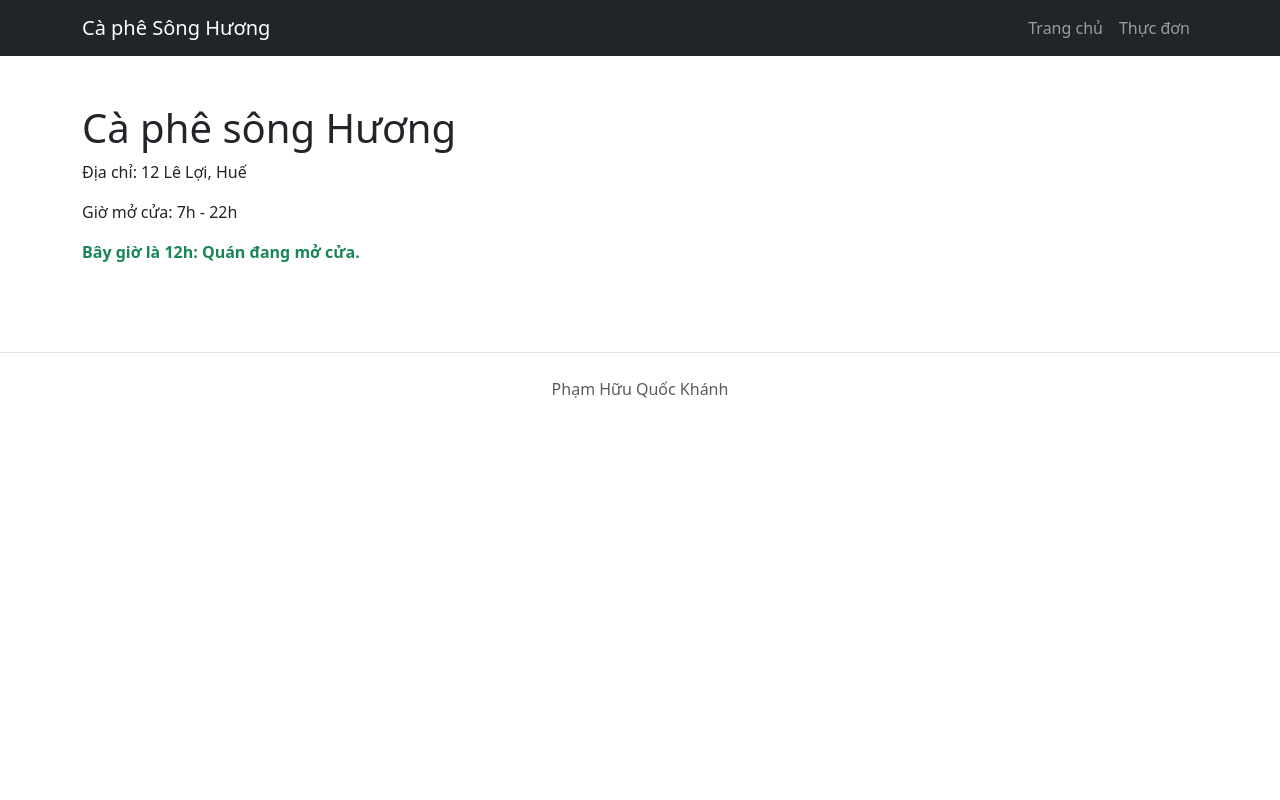
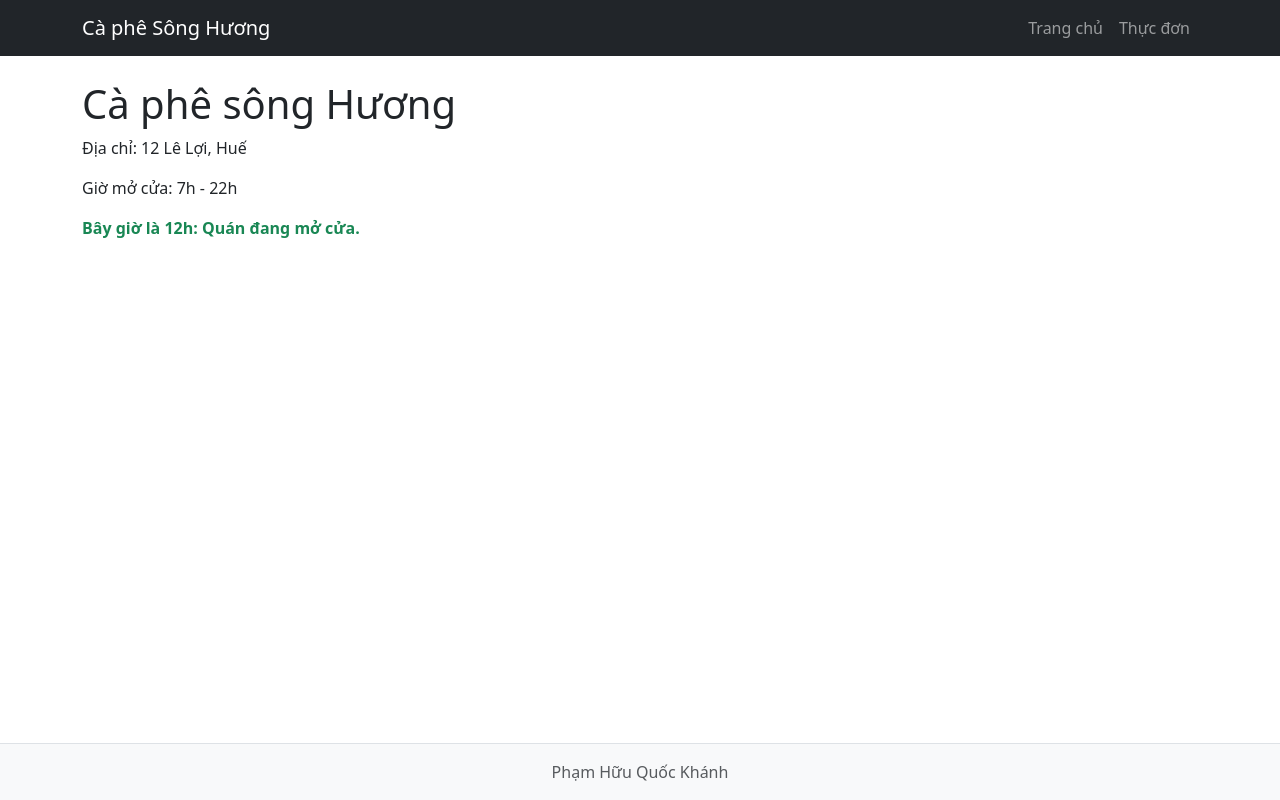
Before and after one commit to qckhanh195/bai-tap-chuong-4, a Flask app: page / in a window 1280 px wide. Run offline with Flask 3, Linux system fonts and the light colour scheme.

Commit message:
add footer navbar

```diff
--- /dev/null
+++ b/templates/_footer.html
@@ -0,0 +1,5 @@
+<footer class="footer mt-auto py-3 bg-light border-top text-center text-muted">
+  <div class="container">
+    <p class="m-0">Phạm Hữu Quốc Khánh</p>
+  </div>
+</footer>
--- /dev/null
+++ b/templates/_navbar.html
@@ -0,0 +1,9 @@
+<nav class="navbar navbar-expand-lg navbar-dark bg-dark">
+  <div class="container">
+    <a class="navbar-brand" href="/">Cà phê Sông Hương</a>
+    <div class="navbar-nav">
+      <a class="nav-link" href="/">Trang chủ</a>
+      <a class="nav-link" href="/menu">Thực đơn</a>
+    </div>
+  </div>
+</nav>
--- a/templates/base.html
+++ b/templates/base.html
@@ -1,5 +1,5 @@
 <!DOCTYPE html>
-<html lang="vi">
+<html lang="vi" class="h-100">
 <head>
   <meta charset="UTF-8">
   <meta name="viewport" content="width=device-width, initial-scale=1.0">
@@ -7,27 +7,19 @@
   <link href="https://cdn.jsdelivr.net/npm/bootstrap@5.3.3/dist/css/bootstrap.min.css" rel="stylesheet">
   {% block styles %}
   <style>
+
   </style>
   {% endblock %}
 </head>
-<body>
-  <nav class="navbar navbar-expand-lg navbar-dark bg-dark mb-4">
-    <div class="container">
-      <a class="navbar-brand" href="/">Cà phê Sông Hương</a>
-      <div class="navbar-nav">
-        <a class="nav-link" href="/">Trang chủ</a>
-        <a class="nav-link" href="/menu">Thực đơn</a>
-      </div>
-    </div>
-  </nav>
+<body class="d-flex flex-column h-100">
 
-  <main class="flex-grow-1">
+  {% include "_navbar.html" %}
+
+  <main class="flex-shrink-0">
     {% block content %}{% endblock %}
   </main>
 
-  <footer class="text-center py-4 text-muted border-top mt-5">
-    <p class="m-0">Phạm Hữu Quốc Khánh</p>
-  </footer>
+  {% include "_footer.html" %}
 
   <script src="https://cdn.jsdelivr.net/npm/bootstrap@5.3.3/dist/js/bootstrap.bundle.min.js"></script>
 </body>
```
